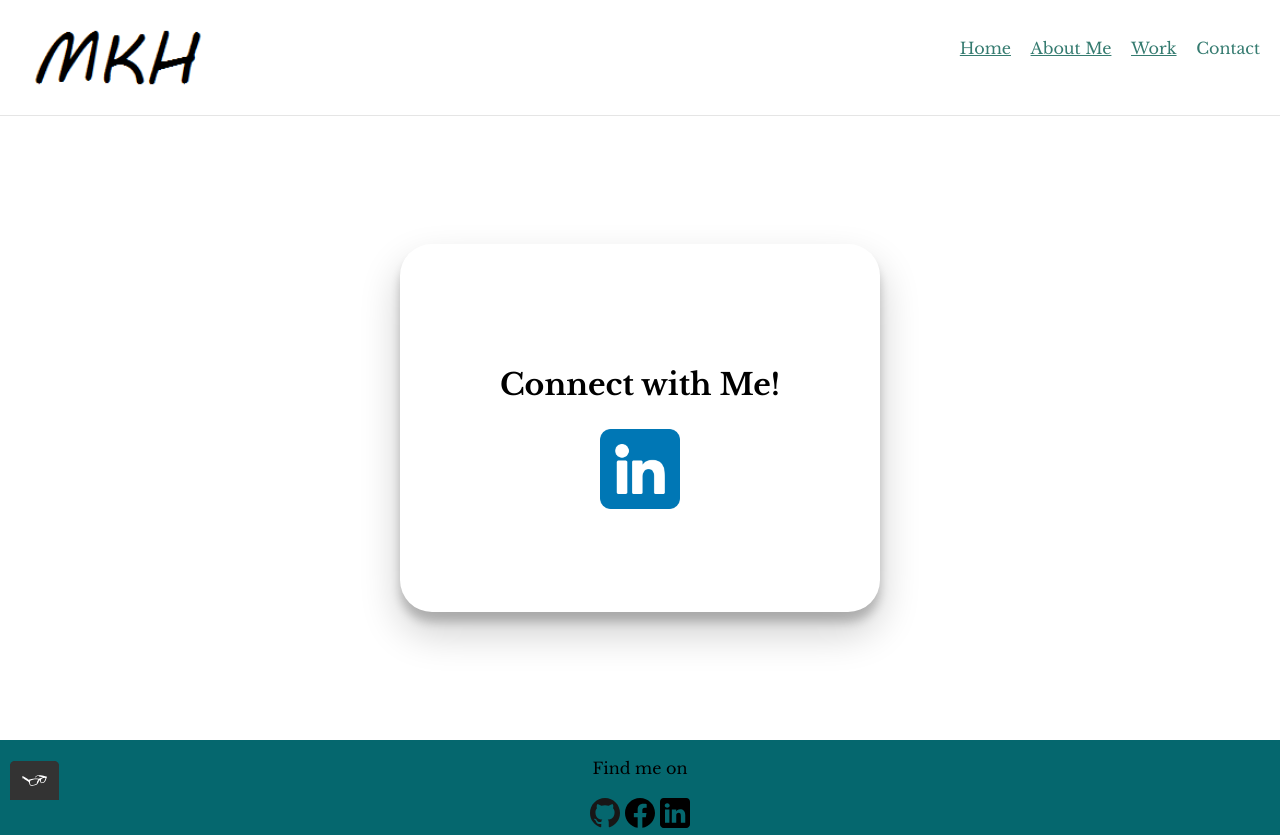
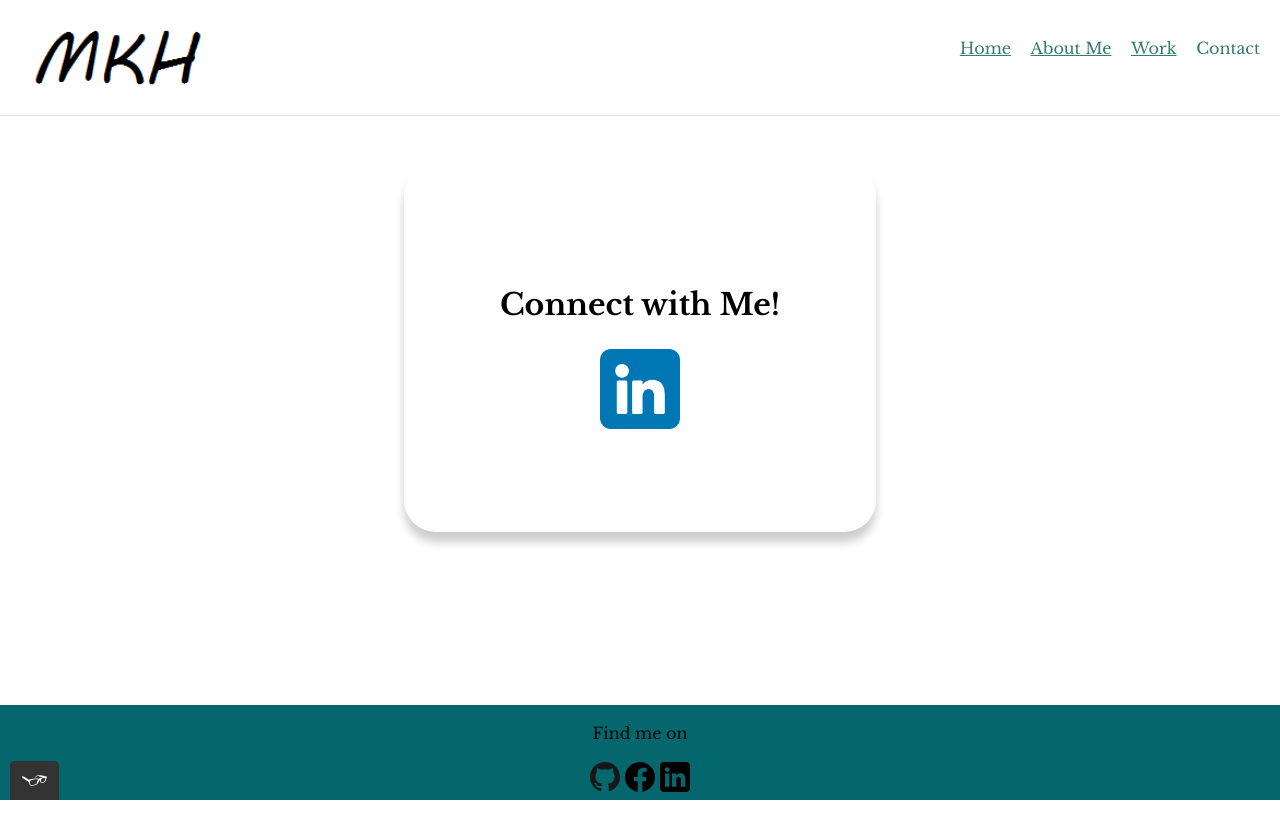
Before and after one commit to MichaelHagler/portfolio-website, a plain HTML site: page contact.html in a window 1280 px wide. After the commit the page ends 800 px from the top, so only its background shows below. Drawn offline with nearby package versions, Linux system fonts and the light colour scheme.

Commit message:
fixing header and footer

```diff
--- a/contact.html
+++ b/contact.html
@@ -72,6 +72,9 @@
         </a>
       </from>
     </div>
+    <div>
+      <br>
+    </div>
 
     <!--footer-->
     <footer class="page-footer">
--- a/css/styles.production.css
+++ b/css/styles.production.css
@@ -17,6 +17,9 @@ body {
   font-weight: 400;
   font-size: 16px;
   line-height: 1.6;
+  display: flex;
+  flex-direction: column;
+  min-height: 100vh;
 }
 
 /*General headings*/
@@ -95,8 +98,8 @@ a:active {
   display: flex;
   width: 100%;
   padding: 20px;
-  margin: auto;
   border-bottom: 1px solid rgba(0, 0, 0, 0.1);
+  min-height: 5vh;
 }
 
 .page-header__item {
@@ -124,8 +127,7 @@ a:active {
 
 /*footer*/
 .page-footer {
-  clear: both;
-  display: flex;
+  display: felx;
   flex-direction: column;
   text-align: center;
   background-color: #05676e;
@@ -137,20 +139,20 @@ a:active {
   flex-direction: row;
   justify-content: center;
   max-width: 700px;
-  margin: 15% auto;
   text-align: center;
   border-radius: 2rem;
-  box-shadow: 0px 10px 10px rgba(0, 0, 0, 0.2), 0px 20px 40px rgba(0, 0, 0, 0.2);
+
 }
 .connect-container {
+  min-height: 20vh;
   display: flex;
+  margin: auto;
+  justify-content: center;
+  align-items: center;
   flex-direction: row;
-  justify-content: center;
-  max-width: 30rem;
-  margin: 10% auto;
-  text-align: center;
+  margin-top: 3rem;
+  box-shadow: 0px 10px 10px rgba(0, 0, 0, 0.2);
   border-radius: 2rem;
-  box-shadow: 0px 10px 10px rgba(0, 0, 0, 0.2), 0px 20px 40px rgba(0, 0, 0, 0.2);
 }
 
 .connect{
```
Also changed, not shown: src/output.css (deleted).
